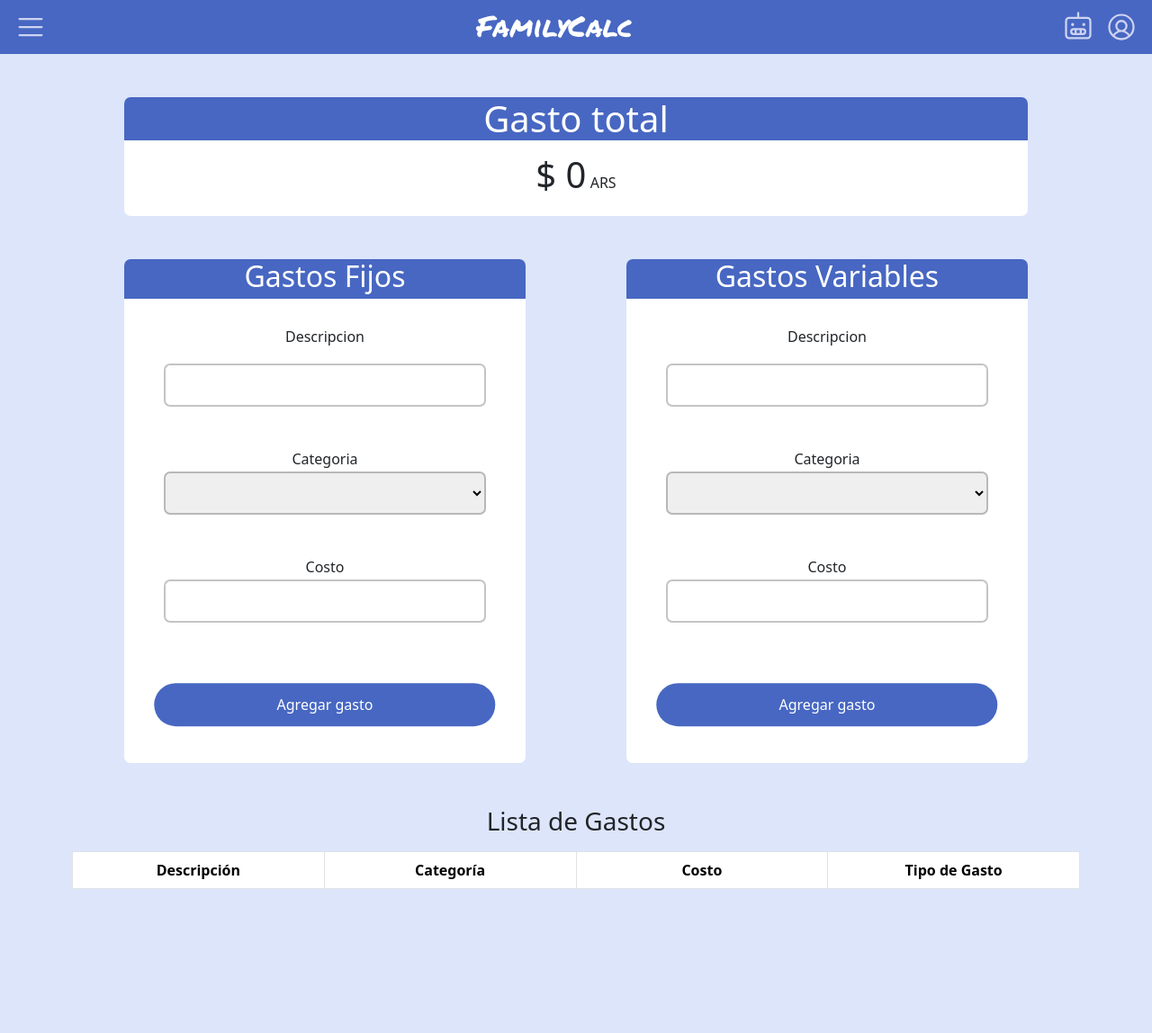
After one commit to Midulio/FamilyCalc, a PHP site: page /views/gastos/gastos.html in a window 1280 px wide. The commit adds this page. Shown: the whole page at 90% size. Run offline with PHP 8.4, Linux system fonts and the light colour scheme; lists and menus that the app fills with data are empty.

Commit message:
Add files via upload

```diff
--- /dev/null
+++ b/views/gastos/gastos.css
@@ -0,0 +1,191 @@
+body{
+    /*margin: 0;*/
+    background-color: #DDE5FA;
+}
+
+.glass{
+    background: #2c2c2c40;
+    backdrop-filter: blur(0.9rem);
+    -webkit-backdrop-filter: blur(0.9rem);
+    border-radius: 20px;
+    box-shadow: 0 8px 32px 0 rgba(0, 0, 0, 0.37);
+}
+
+::-webkit-scrollbar { width: 0px; height: 9px;}
+::-webkit-scrollbar-button { width: 0px; height: 0px;}
+::-webkit-scrollbar-thumb { background: transparent; border: 0px none #fff; border-radius: 10px;}
+::-webkit-scrollbar-thumb:hover { background: #3a77a1;}
+::-webkit-scrollbar-thumb:active { background: #8dd0d8;}
+::-webkit-scrollbar-track {background: transparent;border: 0px solid #aaa; border-radius: 5px;}
+::-webkit-scrollbar-track:hover { background: #e4e4e4;}
+::-webkit-scrollbar-track:active { background: #d2d2d2;}
+::-webkit-scrollbar-corner { background: transparent;}
+
+.scrollcontainer{
+    width: fit-content;
+    height: fit-content;
+    overflow-y: scroll;
+    scroll-behavior: smooth;
+    margin: 0 auto;
+}
+
+
+nav{
+    background-color: #4767C2;
+    width: 100%;
+}
+
+.logo{
+    font-family: Permanent Marker;
+    text-decoration: none;
+    color: white;
+}
+
+.logo img{
+    height: 45px;
+    margin-right: 1rem;
+}
+
+.menu{
+    background-color: rgb(71, 103, 194);
+    border: none;
+    padding: 4px;
+}
+
+.menu:hover{
+    background-color: rgb(144, 165, 223);
+    border: none;
+}
+
+.interiorMenu{
+    background-color: rgb(71, 103, 194);
+    padding: 0;
+}
+
+.interiorMenu a{
+    color: #CFD3F2;
+    text-decoration: none;
+    display: block;
+    font-size: 18px;
+    padding: 18px 30px;
+}
+
+.interiorMenu a:hover{
+    background-color: #cfd3f267;
+}
+
+.interiorMenu img{
+    margin-right: 20px;
+}
+
+.contactos{
+    width: 3.6rem;
+    height: 3.6rem;
+    background-color: rgb(71, 104, 194);
+    border-radius: 10px;
+}
+
+.contactos img{
+    transform: translate(-50%, -20%);
+}
+
+.contactos-box{
+    position: absolute;
+    transform: translate(0%, 695%);
+}
+
+.gastoTotal{
+    background-color: white;
+    border-radius: 7px;
+    justify-items: center;
+    position: relative;
+    padding: 0;
+    width: 90%;
+    text-align: center;
+    margin: 3rem;
+}
+
+.gastoTotal h2{
+    background-color: #4767C2;
+    color: white;
+    width: 100%;
+    font-weight: normal;
+    font-size: 5dvh;
+}
+
+.gastoTotal p{
+    font-size: 5dvh;
+}
+
+.gastoTotal span{
+    font-size: 2dvh;
+}
+
+.ingresoGastos{
+    width: 100%;
+    text-align: center;
+    justify-content: space-around;
+}
+
+section{
+    justify-items: center;
+}
+
+.formularioGastos{
+    background-color: white;
+    width: 40%;
+    height: 35rem;
+    border-radius: 7px;
+    position: relative;
+}
+
+.formularioGastos h3 {
+    background-color: #4767C2;
+    color: white;
+    width: 100%;
+    font-weight: normal;
+    font-size: 4dvh;
+    height: 5.5dvh;
+}
+
+.formularioGastos input, .formularioGastos select{
+    display: block;
+    width: 80%;
+    height: 3rem;
+    margin: 4.5rem auto;
+    border: 2px solid rgba(0, 0, 0, 0.233);
+    border-radius: 7px;
+    font-size: 2dvh;
+    padding-left: 1rem;
+}
+
+.formularioGastos label{
+    position: absolute;
+    transform: translate(-50%, -110%);
+}
+
+.formularioGastos label:first-of-type{
+    position: absolute;
+    transform: translate(-50%, 90%);
+}
+
+.formularioGastos button{
+    width: 85%;
+    height: 3rem;
+    border: none;
+    background-color: #4767C2;
+    border-radius: 30px;
+    color: white;
+    position: absolute;
+    transform: translate(-50%, -10%);
+}
+
+.table {
+    width: 70rem;
+    margin-bottom: 10rem;
+}
+
+.table th{
+    width: 25%;
+    text-align: center;
+}
--- /dev/null
+++ b/views/gastos/gastos.html
@@ -0,0 +1,160 @@
+<!DOCTYPE html>
+<html lang="en">
+<head>
+    <link rel="preconnect" href="https://fonts.googleapis.com">
+    <link rel="preconnect" href="https://fonts.gstatic.com" crossorigin>
+    <link href="https://fonts.googleapis.com/css2?family=Permanent+Marker&family=Space+Grotesk:wght@300..700&display=swap" rel="stylesheet">
+    <link href="https://cdn.jsdelivr.net/npm/bootstrap@5.3.6/dist/css/bootstrap.min.css" rel="stylesheet" integrity="sha384-4Q6Gf2aSP4eDXB8Miphtr37CMZZQ5oXLH2yaXMJ2w8e2ZtHTl7GptT4jmndRuHDT" crossorigin="anonymous">
+    <link href="gastos.css" rel="stylesheet"/>
+    <meta charset="UTF-8">
+    <meta name="viewport" content="width=device-width, initial-scale=1.0">
+    <title>FamilyCalc</title>
+</head>
+<body>
+    <script src="https://cdn.jsdelivr.net/npm/bootstrap@5.3.6/dist/js/bootstrap.bundle.min.js" integrity="sha384-j1CDi7MgGQ12Z7Qab0qlWQ/Qqz24Gc6BM0thvEMVjHnfYGF0rmFCozFSxQBxwHKO" crossorigin="anonymous"></script>
+
+    <nav class="navbar ">
+        <div class="container-fluid d-flex align-items-center justify-content-between">
+            <button class="btn btn-primary menu" type="button" data-bs-toggle="offcanvas" data-bs-target="#offcanvasWithBothOptions" aria-controls="offcanvasWithBothOptions"><img src="../../src/list.svg"></button>
+            <div class="offcanvas offcanvas-start interiorMenu" data-bs-scroll="true" tabindex="-1" id="offcanvasWithBothOptions" aria-labelledby="offcanvasWithBothOptionsLabel">
+            <div class="offcanvas-header">
+                <button type="button" class="btn-close" data-bs-dismiss="offcanvas" aria-label="Close"></button>
+            </div>
+            <div class="offcanvas-body interiorMenu">
+                <a href="../../index.html"><img src="../../src/house.svg">Inicio</a>
+                <a href="gastos.html"><img src="../../src/bank.svg">Gastos</a>
+                <a href="#"><img src="../../src/chart-line.svg">Estadísticas de gastos</a>
+                <a href="../views/grupoFamiliar/registrar_casa.html"><img src="../../src/users.svg">Grupo familiar</a>
+                <a href="#"><img src="../../src/percent.svg">Impuestos y valores</a>
+                <a href="#"><img src="../../src/receipt.svg">Resumen de gastos</a>
+                <div class="container-fluid d-flex justify-content-between contactos-box">
+                    <a class="contactos" href="#"><img src="../../src/facebook-logo.svg"></a>
+                    <a class="contactos" href="#"><img src="../../src/instagram-logo.svg"></a>
+                    <a class="contactos" href="#"><img src="../../src/envelope.svg"></a>
+                    <a class="contactos" href="#"><img src="../../src/phone.svg"></a>
+                </div>
+            </div>
+            </div>
+            <a href="../../index.html" class="logo"><h1 class="mb-1 fs-2">FamilyCalc</h1></a>
+            <div>
+                <a href="" class="btn menu" type="button"><img src="../../src/robot.svg"></a>
+                <a href="../../views/iniciarSesion/iniciarSesion.html" class="btn menu" type="button"><img src="../../src/user-circle.svg"></a>
+            </div>
+        </div>
+    </nav>
+    <section class="container">
+        <div class="scrollcontainer gastoTotal">
+            <h2>Gasto total</h2>
+            <p id="gastoTotal">$ 0<span> ARS</span></p>
+        </div>
+
+        <div class="d-flex ingresoGastos">
+            <div class="formularioGastos scrollcontainer">
+                <h3>Gastos Fijos</h3>
+                <label for="ingresarDesc1">Descripcion</label>
+                <input type="text" id="ingresarDesc1">
+                <label for="ingresarCat1">Categoria</label>
+                <select id="ingresarCat1">
+                    <option value="" selected disabled></option>
+                    <option value="Luz">Luz</option>
+                    <option value="Suscripciones">Suscripciones</option>
+                    <option value="Agua">Agua</option>
+                    <option value="Gas">Gas</option>
+                    <option value="Otros">Otros</option>
+                </select>
+                <label for="ingresarCosto1">Costo</label>
+                <input type="number" id="ingresarCosto1">
+                <button type="button" onclick="agregarGasto('Fijo')">Agregar gasto</button>
+            </div>
+
+            <div class="formularioGastos scrollcontainer">
+                <h3>Gastos Variables</h3>
+                <label for="ingresarDesc2">Descripcion</label>
+                <input type="text" id="ingresarDesc2">
+                <label for="ingresarCat2">Categoria</label>
+                <select id="ingresarCat2">
+                    <option value="" selected disabled></option>
+                    <option value="Comida">Comida</option>
+                    <option value="Compras">Compras</option>
+                    <option value="Salidas">Salidas</option>
+                    <option value="Videojuegos">Videojuegos</option>
+                    <option value="Otros">Otros</option>
+                </select>
+                <label for="ingresarCosto2">Costo</label>
+                <input type="number" id="ingresarCosto2">
+                <button type="button" onclick="agregarGasto('Variable')">Agregar gasto</button>
+            </div>
+        </div>
+        <div class="mt-5">
+            <h3 class="text-center">Lista de Gastos</h3>
+            <table class="table table-bordered table-striped mt-3">
+                <thead>
+                    <tr>
+                        <th>Descripción</th>
+                        <th>Categoría</th>
+                        <th>Costo</th>
+                        <th>Tipo de Gasto</th>
+                    </tr>
+                </thead>
+                <tbody id="tablaGastosBody">
+                </tbody>
+            </table>
+        </div>
+
+    </section>
+
+    <script>
+        let totalGastos = 0;
+
+        function agregarGasto(tipo) {
+            let desc, cat, costo;
+
+            if (tipo === 'Fijo') {
+                desc = document.getElementById('ingresarDesc1').value.trim();
+                cat = document.getElementById('ingresarCat1').value;
+                costo = parseFloat(document.getElementById('ingresarCosto1').value);
+            } else {
+                desc = document.getElementById('ingresarDesc2').value.trim();
+                cat = document.getElementById('ingresarCat2').value;
+                costo = parseFloat(document.getElementById('ingresarCosto2').value);
+            }
+
+            if (desc === '' || isNaN(costo) || costo <= 0 || !cat) {
+                alert('Completa correctamente todos los campos.');
+                return;
+            }
+
+            // Agregar a tabla
+            const tablaBody = document.getElementById('tablaGastosBody');
+            const fila = document.createElement('tr');
+            fila.innerHTML = `
+                <td>${desc}</td>
+                <td>${cat}</td>
+                <td>$ ${costo.toFixed(2)}</td>
+                <td>${tipo}</td>
+            `;
+            tablaBody.appendChild(fila);
+
+            // Actualizar total
+            totalGastos += costo;
+            document.getElementById('gastoTotal').innerHTML = `$ ${totalGastos.toFixed(2)}<span> ARS</span>`;
+            // Actualizar el total mostrado
+            document.getElementById('gastoTotal').innerHTML = `$ ${totalGastos.toFixed(2)}<span> ARS</span>`;
+
+            // Guardar el total en localStorage
+            localStorage.setItem('gastoTotal', totalGastos.toFixed(2));
+
+            // Limpiar inputs
+            if (tipo === 'Fijo') {
+                document.getElementById('ingresarDesc1').value = '';
+                document.getElementById('ingresarCat1').value = '';
+                document.getElementById('ingresarCosto1').value = '';
+            } else {
+                document.getElementById('ingresarDesc2').value = '';
+                document.getElementById('ingresarCat2').value = '';
+                document.getElementById('ingresarCosto2').value = '';
+            }
+        }
+    </script>
+</body>
+</html>
```
Also changed, not shown: index.html (+15 -3 lines), style.css (+91 -25 lines), fonts/Brevis-Regular.woff (added), fonts/Brevis-Regular.woff2 (added), fonts/Hero-Bold.otf (added), fonts/Hero-Light.otf (added), fonts/Hero-Regular.otf (added).
